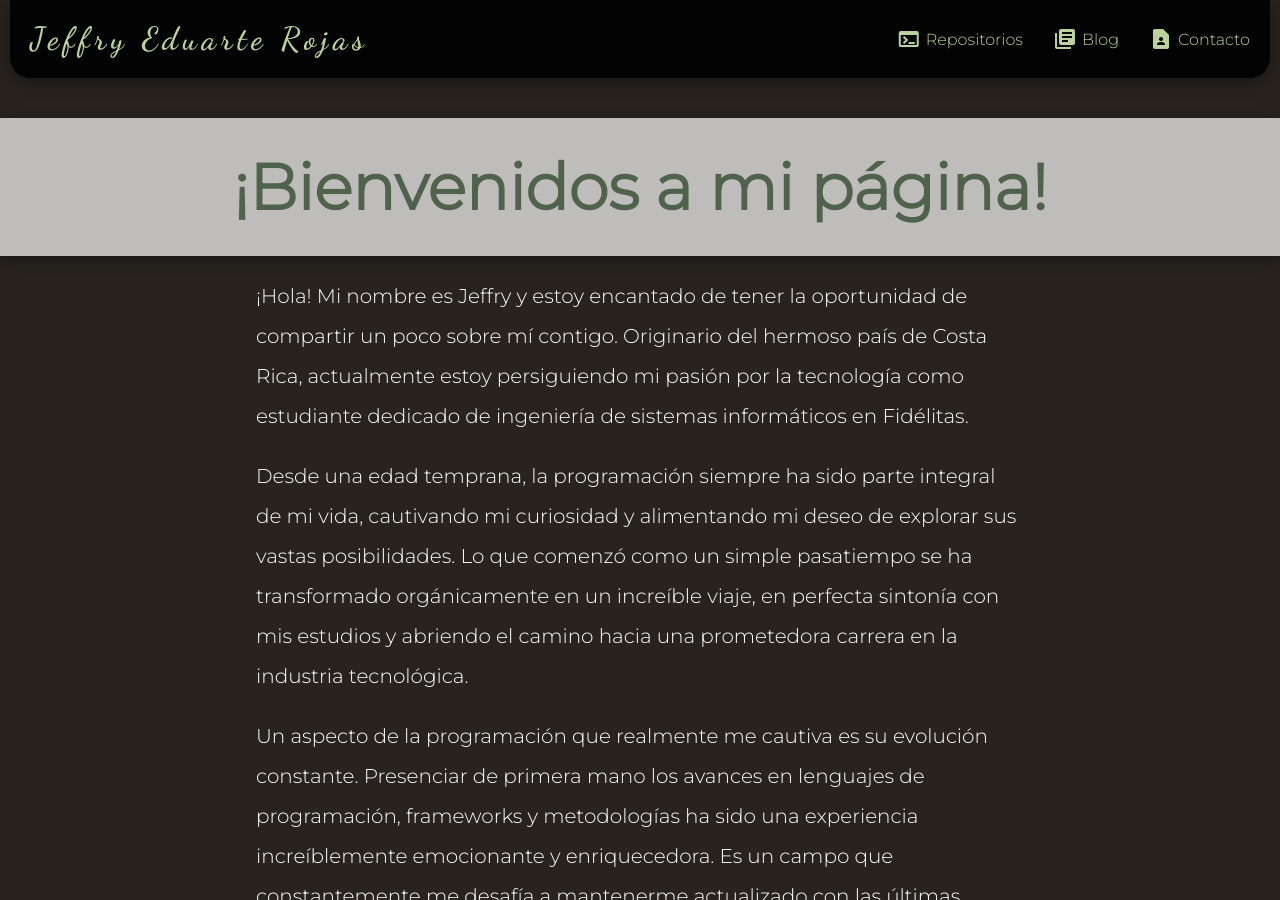
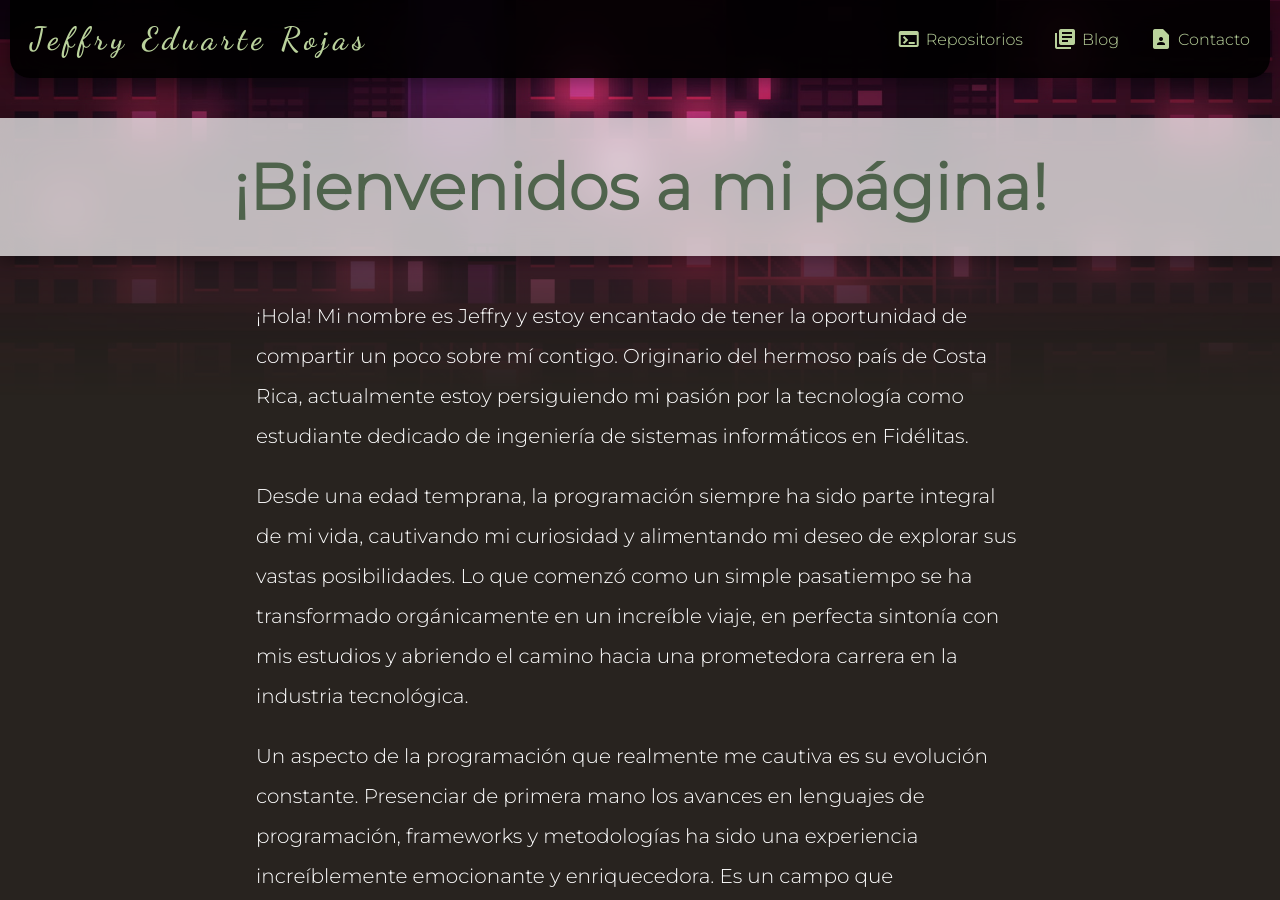
Before and after one commit to Jeffser/Jeffser.github.io, a Jekyll site: the page built from index.html, in a window 1280 px wide and 900 px high. Built offline with Jekyll 4.4.1, drawn with Linux system fonts in a browser that asks for light colours; some of the changed text lies outside the part shown.

Commit message:
New design

```diff
--- a/_config.yml
+++ b/_config.yml
@@ -1,6 +1,4 @@
 description: Personal developer website
-url: https://jeffser.com/
-baseurl: https://jeffser.com/
 permalink: /:title/
 
 # The release of Jekyll Now that you're using
--- a/_layouts/post.html
+++ b/_layouts/post.html
@@ -5,31 +5,43 @@
     <meta name="viewport" content="width=device-width, initial-scale=1.0">
     <title>Jeffser</title>
     <link href="https://fonts.googleapis.com/icon?family=Material+Icons" rel="stylesheet">
-    <link rel="stylesheet" href="../style.css">
+    <link rel="stylesheet" href="{{ site.url }}/style.css">
     <script>
         window.onload = function(){
             document.getElementById("content").style.marginTop = document.getElementsByTagName("header")[0].offsetHeight + 40 + "px";
+            if (document.getElementById("cover-image")) {
+                document.getElementById("cover-image").style.height = document.getElementsByTagName("header")[0].offsetHeight + document.getElementById("title").offsetHeight + 180 + "px";
+            }
         }
     </script>
 </head>
 <body>
     <header>
         <div>
-            <h1>Jeffry Eduarte Rojas</h1>
+            <a href="{{ site.url }}"><h1>Jeffry Eduarte Rojas</h1></a>
         </div>
         <a href="https://github.com/Jeffser?tab=repositories"><span class="material-icons">terminal</span><span id="label">Repositorios</span></a>
         <a href="./"><span class="material-icons">library_books</span><span id="label">Blog</span></a>
         <a href="./"><span class="material-icons">contact_page</span><span id="label">Contacto</span></a>
     </header>
+    {% if page.cover %} <img src="{{ site.url }}/images/{{ page.cover }}" id="cover-image"> {% endif %}
     <section id="content">
         <div id="title">
 
             <h1>{{ page.title }}</h1>
-            {% if page.date %} <span id="date">{{ page.date }}</span>{% endif %}
+            {% if page.date %} <span id="date">{{ page.date | date: "%d / %m / %y" }}</span>{% endif %}
         </div>
         <p>
             {{ content }}
         </p>
     </section>
+    <footer>
+        <div id="img-cr">
+            Cover image by: <a href="{{ page.cover_cr_url }}">{{ page.cover_cr }}</a>
+        </div>
+        <div id="page-cr">
+            Page made by <a href="https://github.com/Jeffser">Jeffser</a> using <a href="https://pages.github.com/">Github pages</a> and <a href="https://jekyllrb.com/">Jekyll</a>
+        </div>
+    </footer>
 </body>
 </html>
--- a/index.html
+++ b/index.html
@@ -1,6 +1,9 @@
 ---
 layout: post
 title: ¡Bienvenidos a mi página!
+cover: oneshot.jpeg
+cover_cr: Nightmargin / Oneshot Game
+cover_cr_url: https://www.oneshot-game.com/
 ---
 
 <p>
@@ -44,16 +47,17 @@
     se presentan. Si tienes alguna pregunta o deseas conectarte, no dudes en hacerlo. Espero la posibilidad de trabajar
     juntos y marcar la diferencia en el mundo de la tecnología.
 </p>
-</p>
+<h2>Posts destacados</h2>
 <section id="featured-posts">
     {% for post in site.posts %}
-
-    <article class="post">
-        <h2><a href="{{ site.baseurl }}{{ post.url }}">{{ post.title }}</a></h2>
-        <p id="excerpt">
-            asdasda
-        </p>
-    </article>
-
+    {% if post.featured == true %}
+    <a href="{{ site.baseurl }}{{ post.url }}" class="post">
+        <img title="Cover image by: {{ post.cover_cr }}" src="{{ site.url }}/images/{{ post.cover }}" alt="">
+        <h2>{{ post.title }}</h2>
+        <div id="excerpt">
+            {{ post.excerpt }}
+        </div>
+    </a>
+    {% endif %}
     {% endfor %}
 </section>
--- a/style.css
+++ b/style.css
@@ -1,24 +1,47 @@
 @import url('https://fonts.googleapis.com/css2?family=Dancing+Script:wght@600&family=Montserrat:wght@300&family=Roboto+Mono:wght@200&display=swap');
 * {transform: .2s;}
 @media screen and (orientation:portrait) {
-    #content p {
+    #content {
         margin-left: 5vw;
         margin-right: 5vw;
     }
-    #content h1 {
+    #content #title {
+        margin-left: -5vw;
+        margin-right: -5vw;
+    }
+    #content h1, #content h2 {
         text-align: center;
+        margin: 0;
         font-size: 200%;
     }
 }
 @media screen and (orientation:landscape) {
-    #content p {
+    #content {
         margin-left: 20vw;
         margin-right: 20vw;
     }
-    #content h1 {
+    #content #title {
+        margin-left: -20vw;
+        margin-right: -20vw;
+    }
+    #content h1, #content h2 {
         text-align: center;
+        margin: 0;
         font-size: 400%;
     }
+}
+::-webkit-scrollbar{
+    width: 1vmin;
+}
+::-webkit-scrollbar-track{
+    background: transparent;
+}
+::-webkit-scrollbar-thumb{
+    background: hsla(0, 30%, 50%, 80%);
+    border-radius: 0.5vmin;
+}
+::-webkit-scrollbar-thumb:hover{
+    background: hsla(0 30%, 70%, 80%);
 }
 body {
     font-family: 'Montserrat', sans-serif;
@@ -30,6 +53,7 @@
 h3 {color: #d8edac;}
 h4, a {color: #bad29c;}
 header {
+    z-index: 10;
     box-shadow: rgba(0, 0, 0, 0.35) 0px 5px 15px;
     display: flex;
     flex-wrap: wrap;
@@ -49,7 +73,10 @@
 header div {
     flex-grow: 1;
 }
-header div h1 {
+header div a {
+    float: left;
+}
+header div a h1 {
     color: #bad29c;
     font-family: 'Dancing Script', cursive;
     letter-spacing: 5px;
@@ -77,10 +104,8 @@
     display: flex;
     flex-direction: column;
     gap: 10px;
-}
-#content #title h1 {
-    margin: 0;
-    text-align: center;
+    margin-bottom: 40px;
+    backdrop-filter: blur(20px);
 }
 #content #title #date {
     text-align: center;
@@ -92,9 +117,86 @@
     line-height: 200%;
     font-size: 125%;
 }
-img {
+#content p img {
     max-width: 50%;
     float: right;
     margin: 10px;
     box-shadow: rgba(0, 0, 0, 0.35) 0px 5px 15px;
 }
+#featured-posts {
+    margin: 20px;
+    display: flex;
+    flex-direction: row;
+    gap: 10px;
+    flex-wrap: wrap;
+}
+.post {
+    cursor: pointer;
+    flex-grow: 1;
+    border-radius: 20px;
+    backdrop-filter: brightness(110%);
+    box-shadow: rgba(0, 0, 0, 0.35) 0px 5px 15px;
+    font-size: 120%;
+    text-decoration: none;
+    height: auto;
+}
+.post:hover h2 {
+    text-decoration: underline;
+}
+.post:hover {
+    box-shadow: rgba(3, 102, 214, 0.3) 0px 0px 0px 3px;
+}
+.post div {
+    padding: 20px;
+}
+.post div p {
+    margin: 0 !important;
+    overflow: hidden;
+    text-overflow: ellipsis;
+    display: -webkit-box;
+    -webkit-box-orient: vertical;
+    -webkit-line-clamp: 4;
+    color: white;
+}
+.post h2 {
+    margin: 20px !important;
+    text-align: center;
+    font-size: 250% !important;
+}
+.post img {
+    box-shadow: rgba(0, 0, 0, 0.35) 0px 5px 15px;
+    border-radius: 20px;
+    height: 300px;
+    width: 100%;
+    object-fit: cover;
+}
+#cover-image {
+    position: absolute;
+    z-index: -1;
+    object-fit: cover;
+    object-position: center;
+    top: 0;
+    width: 100%;
+    -webkit-mask-image:-webkit-gradient(linear, left top, left bottom, from(rgba(0,0,0,1)), to(transparent));
+    mask-image: linear-gradient(to bottom, rgba(0,0,0,1), transparent);
+}
+footer {
+    backdrop-filter: brightness(150%);
+    padding: 20px;
+    display: flex;
+    flex-direction: row;
+    flex-wrap: wrap;
+    gap: 10px;
+    color: white;
+}
+footer * {
+    flex-grow: 1;
+}
+footer #page-cr {
+    text-align: right;
+}
+footer #img-cr {
+    display: flex;
+    flex-direction: row;
+    gap: 10px;
+}
```
Also changed, not shown: _posts/2023-7-1-Test.md (added, +54 -0 lines), _posts/test.md (deleted, +0 -8 lines), images/oneshot.jpeg (added), 2 other files.
